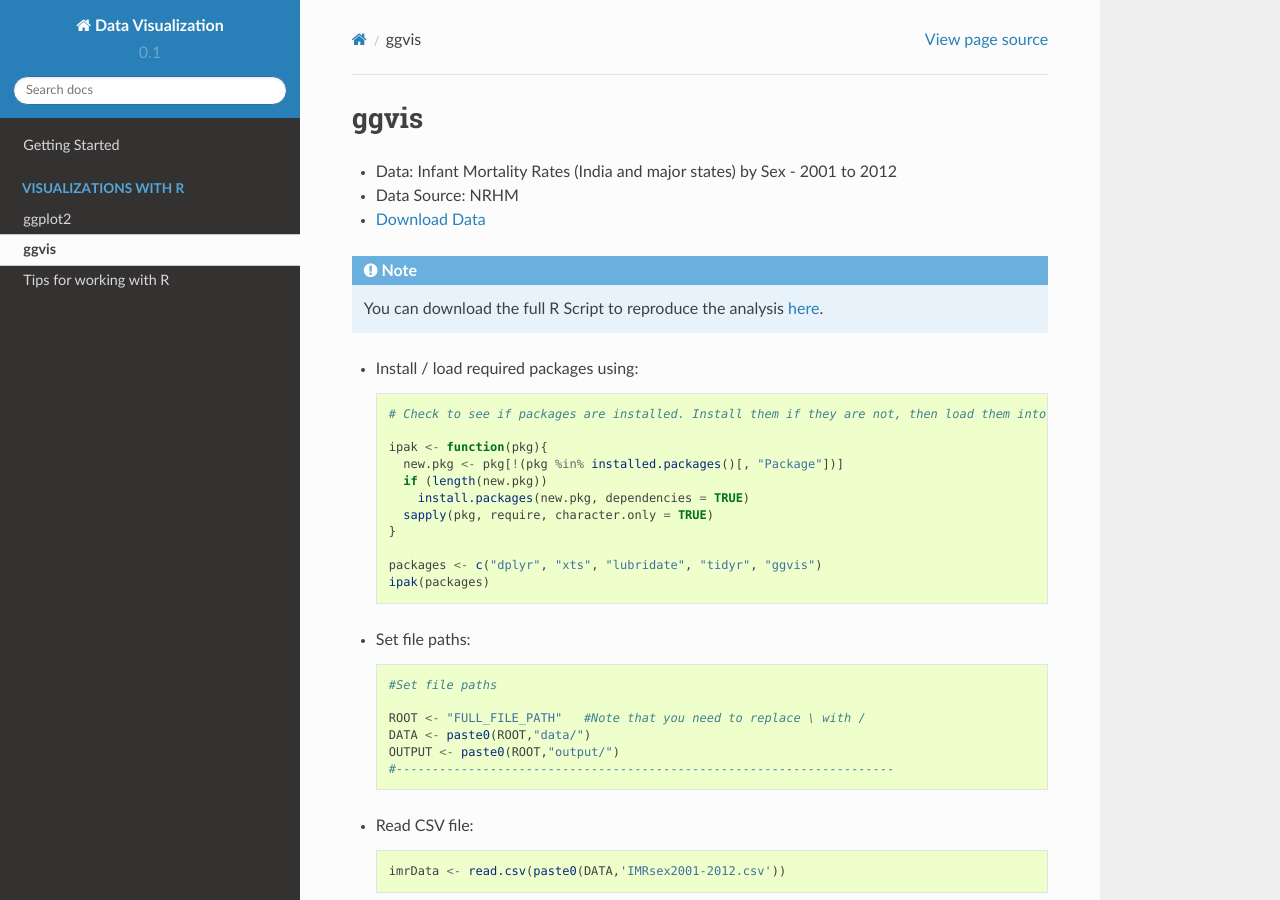
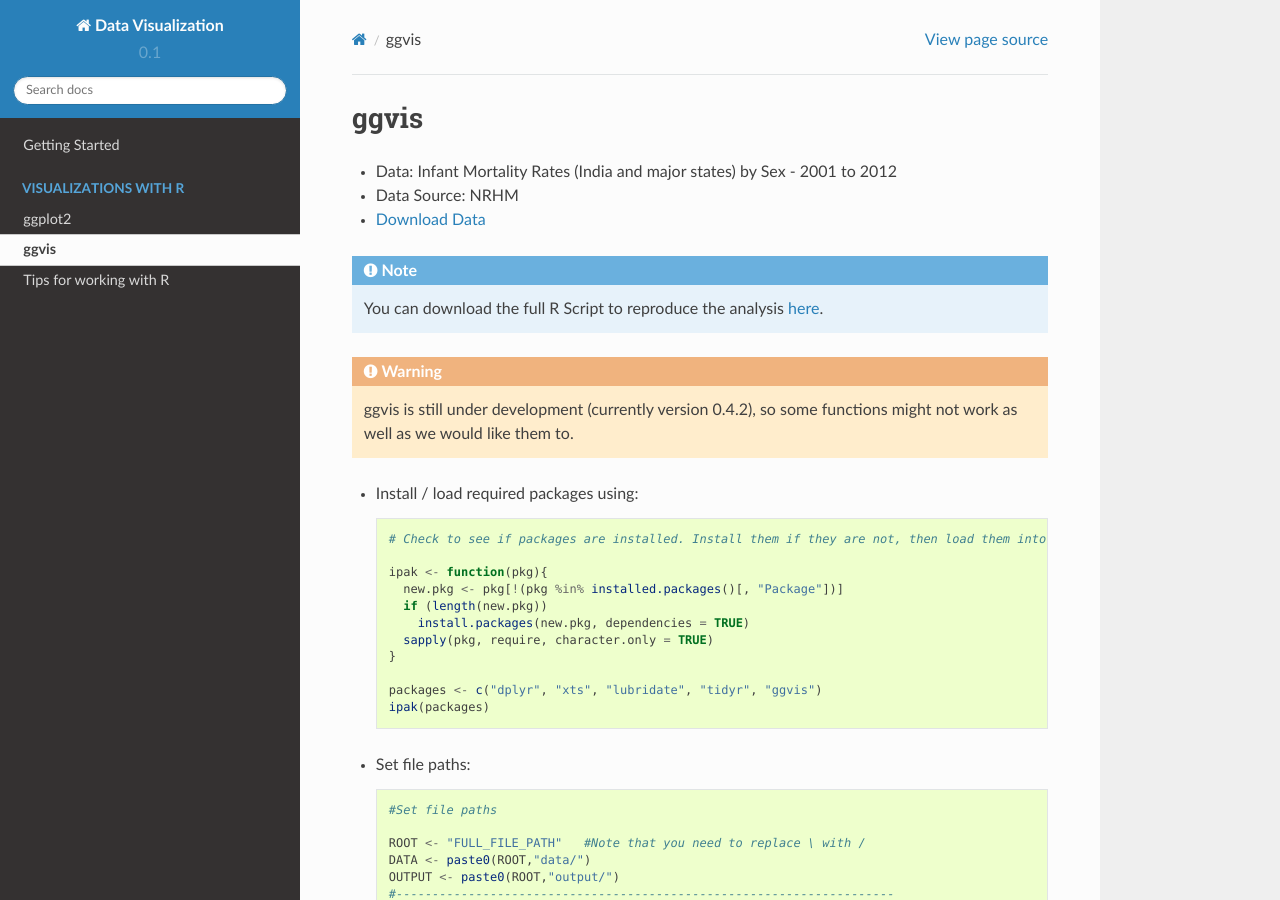
Before and after one commit to shreyasgm/data-visualization-training, a Sphinx documentation site: the page built from docs/ggvis.rst, in a window 1280 px wide and 900 px high. Built offline with Sphinx 7.4.7 and the Read the Docs theme 2.0.0, drawn with Linux system fonts in a browser that asks for light colours; some of the changed text lies outside the part shown.

Commit message:
Added link to ggvis tutorials by RStudio

```diff
--- a/docs/ggvis.rst
+++ b/docs/ggvis.rst
@@ -8,6 +8,10 @@
 .. note::
 
 	You can download the full R Script to reproduce the analysis here_.
+
+.. warning::
+
+	ggvis is still under development (currently version 0.4.2), so some functions might not work as well as we would like them to.
 
 .. highlight:: R
 
@@ -70,6 +74,10 @@
 	<img src="https://raw.githubusercontent.com/shreyasgm/data-visualization-training/master/output/ggvis-bargraph.png" alt="ggplot2 image" style="width:700px;height:300px">
 
 
+.. tip::
+
+	:code:`ggvis` enables you to add basic interactivity to your visualizations. RStudio has excellent tutorials_ for ggvis.
+
 
 
 
```
Also changed, not shown: other parts of docs/ggvis.rst (+1 -0 lines).
